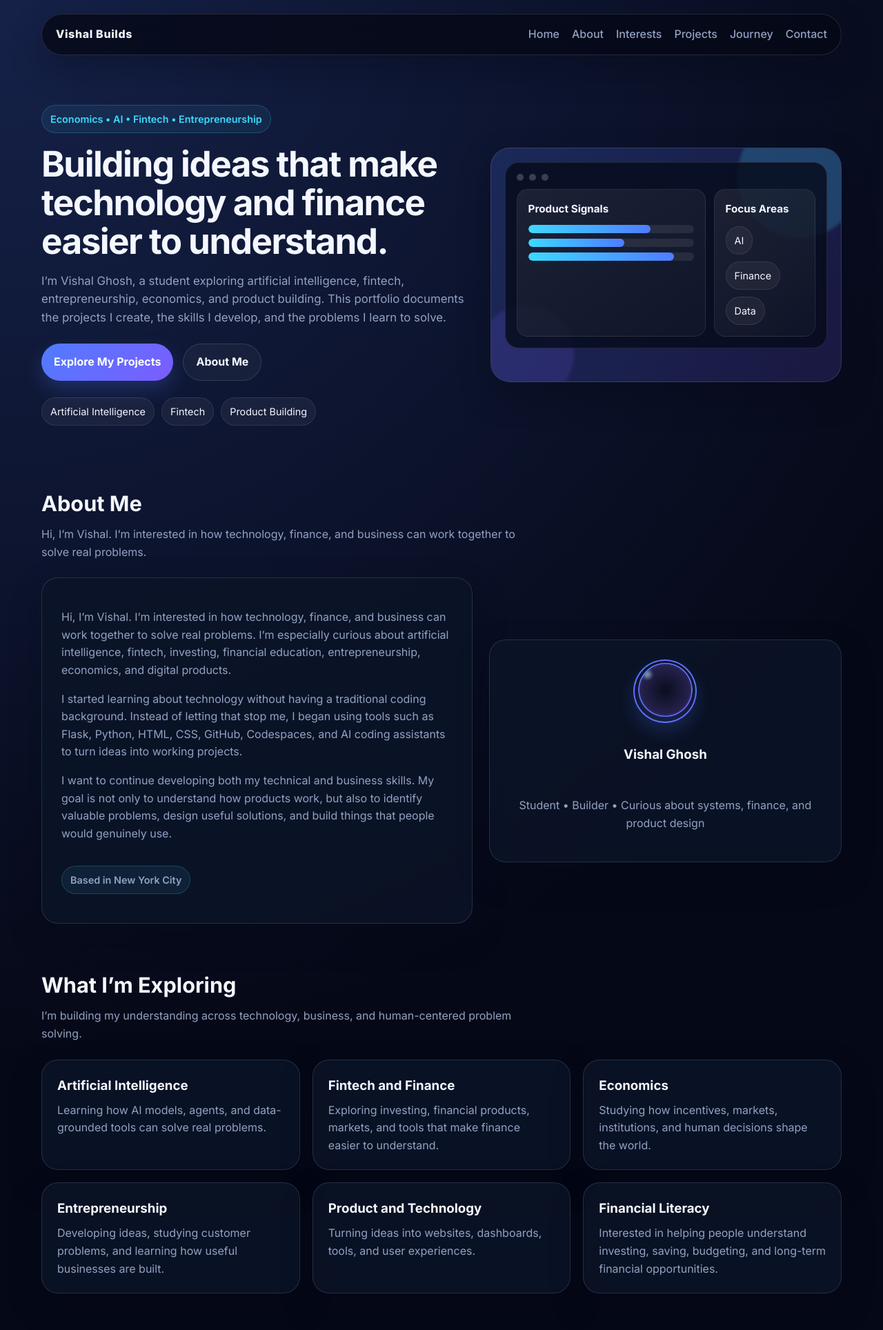
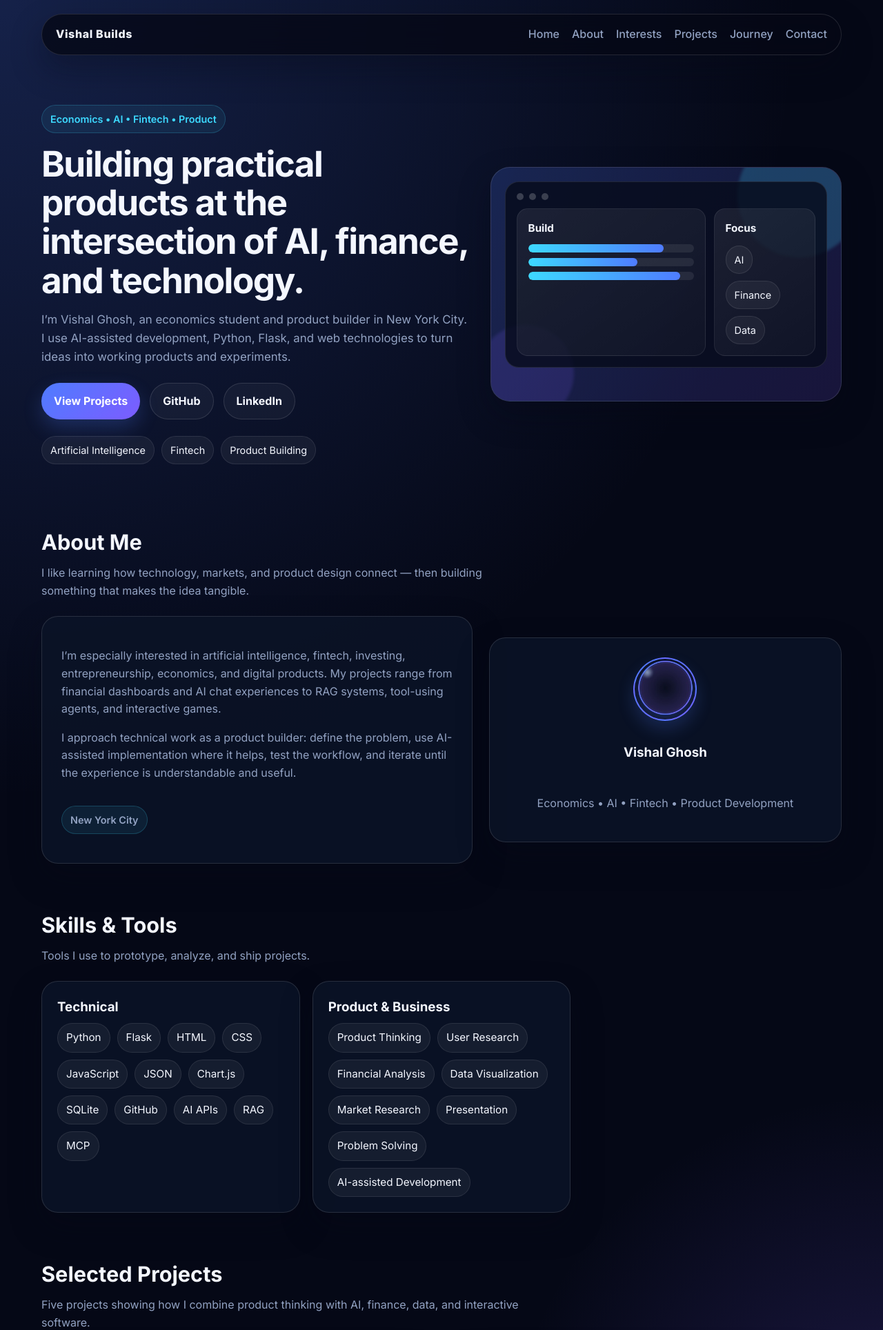
Before and after one commit to vishalg7443-gif/my-portfolio, a Flask app: page / in a window 1280 px wide. Shown: the top 1928 px of the page at 69% size. Run offline with Flask 3, Linux system fonts and the light colour scheme.

Commit message:
Polish Flask portfolio for resume use

```diff
--- a/templates/index.html
+++ b/templates/index.html
@@ -1,163 +1,76 @@
 {% extends 'base.html' %}
 
-{% block title %}Vishal Builds | Portfolio{% endblock %}
+{% block title %}Vishal Ghosh | Portfolio{% endblock %}
 
 {% block content %}
 <section class="hero" id="top">
   <div class="hero-copy">
-        <div class="eyebrow">Economics • AI • Fintech • Entrepreneurship</div>
-        <h1>Building ideas that make technology and finance easier to understand.</h1>
-        <p>I’m Vishal Ghosh, a student exploring artificial intelligence, fintech, entrepreneurship, economics, and product building. This portfolio documents the projects I create, the skills I develop, and the problems I learn to solve.</p>
+    <div class="eyebrow">Economics • AI • Fintech • Product</div>
+    <h1>Building practical products at the intersection of AI, finance, and technology.</h1>
+    <p>I’m Vishal Ghosh, an economics student and product builder in New York City. I use AI-assisted development, Python, Flask, and web technologies to turn ideas into working products and experiments.</p>
     <div class="hero-actions">
-            <a class="button button-primary" href="#projects">Explore My Projects</a>
-            <a class="button button-secondary" href="#about">About Me</a>
+      <a class="button button-primary" href="#projects">View Projects</a>
+      <a class="button button-secondary" href="https://github.com/vishalg7443-gif" target="_blank" rel="noreferrer">GitHub</a>
+      <a class="button button-secondary" href="https://www.linkedin.com/in/vishal-gh/" target="_blank" rel="noreferrer">LinkedIn</a>
     </div>
-        <div class="badge-row" aria-label="Core interests">
-            <span class="badge">Artificial Intelligence</span>
-            <span class="badge">Fintech</span>
-            <span class="badge">Product Building</span>
+    <div class="badge-row"><span class="badge">Artificial Intelligence</span><span class="badge">Fintech</span><span class="badge">Product Building</span></div>
   </div>
-    </div>
-
   <div class="hero-visual" aria-hidden="true">
     <div class="dashboard">
       <div class="window-bar"><span></span><span></span><span></span></div>
       <div class="dashboard-grid">
-                <div class="panel">
-                    <h3>Product Signals</h3>
-                    <div class="chart-bar"><span style="width: 74%"></span></div>
-                    <div class="chart-bar"><span style="width: 58%"></span></div>
-                    <div class="chart-bar"><span style="width: 88%"></span></div>
-                </div>
-                <div class="panel">
-                    <h3>Focus Areas</h3>
-                    <div class="badge-row">
-                        <span class="badge">AI</span>
-                        <span class="badge">Finance</span>
-                        <span class="badge">Data</span>
-                    </div>
-                </div>
+        <div class="panel"><h3>Build</h3><div class="chart-bar"><span style="width:82%"></span></div><div class="chart-bar"><span style="width:66%"></span></div><div class="chart-bar"><span style="width:92%"></span></div></div>
+        <div class="panel"><h3>Focus</h3><div class="badge-row"><span class="badge">AI</span><span class="badge">Finance</span><span class="badge">Data</span></div></div>
       </div>
     </div>
   </div>
 </section>
 
-{% if added %}
-<section class="section" aria-label="Entry saved notice">
-    <div class="empty-state" style="border-color: rgba(110,240,200,0.4); color: var(--text);">
-        Your entry was saved and added to the portfolio.
-    </div>
-</section>
-{% endif %}
-
 <section class="section" id="about">
-    <div class="section-heading">
-        <h2>About Me</h2>
-        <p>Hi, I’m Vishal. I’m interested in how technology, finance, and business can work together to solve real problems.</p>
-    </div>
+  <div class="section-heading"><h2>About Me</h2><p>I like learning how technology, markets, and product design connect — then building something that makes the idea tangible.</p></div>
   <div class="about-grid">
     <article class="about-card">
-            <p>Hi, I’m Vishal. I’m interested in how technology, finance, and business can work together to solve real problems. I’m especially curious about artificial intelligence, fintech, investing, financial education, entrepreneurship, economics, and digital products.</p>
-            <p>I started learning about technology without having a traditional coding background. Instead of letting that stop me, I began using tools such as Flask, Python, HTML, CSS, GitHub, Codespaces, and AI coding assistants to turn ideas into working projects.</p>
-            <p>I want to continue developing both my technical and business skills. My goal is not only to understand how products work, but also to identify valuable problems, design useful solutions, and build things that people would genuinely use.</p>
-            <p class="eyebrow" style="margin-top: 20px;">Based in New York City</p>
+      <p>I’m especially interested in artificial intelligence, fintech, investing, entrepreneurship, economics, and digital products. My projects range from financial dashboards and AI chat experiences to RAG systems, tool-using agents, and interactive games.</p>
+      <p>I approach technical work as a product builder: define the problem, use AI-assisted implementation where it helps, test the workflow, and iterate until the experience is understandable and useful.</p>
+      <p class="eyebrow" style="margin-top:20px;">New York City</p>
     </article>
-        <aside class="profile-card about-card" aria-label="Profile summary">
-            <img src="{{ url_for('static', filename='images/profile.jpg') }}" alt="Vishal Ghosh" class="avatar avatar-image">
-            <h3>Vishal Ghosh</h3>
-            <p>Student • Builder • Curious about systems, finance, and product design</p>
-        </aside>
-    </div>
-</section>
-
-<section class="section" id="interests">
-    <div class="section-heading">
-        <h2>What I’m Exploring</h2>
-        <p>I’m building my understanding across technology, business, and human-centered problem solving.</p>
-    </div>
-    <div class="interests-grid">
-        <article class="interest-card"><h3>Artificial Intelligence</h3><p>Learning how AI models, agents, and data-grounded tools can solve real problems.</p></article>
-        <article class="interest-card"><h3>Fintech and Finance</h3><p>Exploring investing, financial products, markets, and tools that make finance easier to understand.</p></article>
-        <article class="interest-card"><h3>Economics</h3><p>Studying how incentives, markets, institutions, and human decisions shape the world.</p></article>
-        <article class="interest-card"><h3>Entrepreneurship</h3><p>Developing ideas, studying customer problems, and learning how useful businesses are built.</p></article>
-        <article class="interest-card"><h3>Product and Technology</h3><p>Turning ideas into websites, dashboards, tools, and user experiences.</p></article>
-        <article class="interest-card"><h3>Financial Literacy</h3><p>Interested in helping people understand investing, saving, budgeting, and long-term financial opportunities.</p></article>
+    <aside class="profile-card about-card"><img src="{{ url_for('static', filename='images/profile.jpg') }}" alt="Vishal Ghosh" class="avatar avatar-image"><h3>Vishal Ghosh</h3><p>Economics • AI • Fintech • Product Development</p></aside>
   </div>
 </section>
 
 <section class="section" id="skills">
-    <div class="section-heading">
-        <h2>Skills I’m Building</h2>
-        <p>These are tools and skills I’m actively learning and developing through projects.</p>
-    </div>
+  <div class="section-heading"><h2>Skills & Tools</h2><p>Tools I use to prototype, analyze, and ship projects.</p></div>
   <div class="skills-grid">
-        <article class="skill-card">
-            <h3>Technical</h3>
-            <div class="skill-list">
-                <span class="skill-pill">Flask</span><span class="skill-pill">Python</span><span class="skill-pill">HTML</span><span class="skill-pill">CSS</span><span class="skill-pill">GitHub</span><span class="skill-pill">GitHub Codespaces</span><span class="skill-pill">JSON</span><span class="skill-pill">Chart.js</span><span class="skill-pill">SQLite</span><span class="skill-pill">AI APIs</span>
-            </div>
-        </article>
-        <article class="skill-card">
-            <h3>Product and Business</h3>
-            <div class="skill-list">
-                <span class="skill-pill">User research</span><span class="skill-pill">Product thinking</span><span class="skill-pill">Financial analysis</span><span class="skill-pill">Data visualization</span><span class="skill-pill">Entrepreneurship</span><span class="skill-pill">Presentation</span><span class="skill-pill">Problem solving</span><span class="skill-pill">AI-assisted development</span>
-            </div>
-        </article>
+    <article class="skill-card"><h3>Technical</h3><div class="skill-list"><span class="skill-pill">Python</span><span class="skill-pill">Flask</span><span class="skill-pill">HTML</span><span class="skill-pill">CSS</span><span class="skill-pill">JavaScript</span><span class="skill-pill">JSON</span><span class="skill-pill">Chart.js</span><span class="skill-pill">SQLite</span><span class="skill-pill">GitHub</span><span class="skill-pill">AI APIs</span><span class="skill-pill">RAG</span><span class="skill-pill">MCP</span></div></article>
+    <article class="skill-card"><h3>Product & Business</h3><div class="skill-list"><span class="skill-pill">Product Thinking</span><span class="skill-pill">User Research</span><span class="skill-pill">Financial Analysis</span><span class="skill-pill">Data Visualization</span><span class="skill-pill">Market Research</span><span class="skill-pill">Presentation</span><span class="skill-pill">Problem Solving</span><span class="skill-pill">AI-assisted Development</span></div></article>
   </div>
 </section>
 
 <section class="section" id="projects">
-    <div class="section-heading">
-        <h2>Projects and Experiments</h2>
-        <p>Each project represents something new I learned, tested, or built. This portfolio is a record of my progress—not just the finished results.</p>
-    </div>
-
-    {% if entries %}
+  <div class="section-heading"><h2>Selected Projects</h2><p>Five projects showing how I combine product thinking with AI, finance, data, and interactive software.</p></div>
   <div class="projects-grid">
     {% for entry in entries %}
     <article class="project-card">
-            <div class="project-meta">
-                <span class="tag">Project {{ loop.index }}</span>
-                {% for tag in get_entry_tags(entry) %}
-                <span class="tag">{{ tag }}</span>
-                {% endfor %}
-                <span class="tag">{{ entry.date or 'Undated' }}</span>
-            </div>
+      <div class="project-meta"><span class="tag">Project {{ loop.index }}</span>{% for tag in get_entry_tags(entry) %}<span class="tag">{{ tag }}</span>{% endfor %}</div>
       <h3>{{ entry.title }}</h3>
-            <p><strong>What I built</strong><br>{{ entry.summary }}</p>
-            {% if entry.learned %}<p><strong>What I learned</strong><br>{{ entry.learned }}</p>{% endif %}
-            {% if entry.coolest %}<p><strong>Coolest thing</strong><br>{{ entry.coolest }}</p>{% endif %}
-            <div class="project-image" role="img" aria-label="Project preview for {{ entry.title }}">
-                {% if entry.screenshot %}<img src="{{ entry.screenshot }}" alt="Screenshot for {{ entry.title }}">{% else %}<span>Project preview</span>{% endif %}
-            </div>
+      <p>{{ entry.summary }}</p>
+      {% if entry.learned %}<p><strong>Skills used</strong><br>{{ entry.learned }}</p>{% endif %}
+      <div class="project-image" role="img" aria-label="Project preview for {{ entry.title }}">{% if entry.screenshot %}<img src="{{ entry.screenshot }}" alt="Screenshot for {{ entry.title }}">{% else %}<span>Project preview</span>{% endif %}</div>
       <div class="project-links">
-                <a href="/entry/{{ loop.index0 }}">View details</a>
+        <a href="/entry/{{ loop.index0 }}">Details</a>
         {% if entry.project_link %}<a href="{{ entry.project_link }}" target="_blank" rel="noreferrer">Project link</a>{% endif %}
         {% if entry.github_link %}<a href="{{ entry.github_link }}" target="_blank" rel="noreferrer">GitHub</a>{% endif %}
       </div>
     </article>
     {% endfor %}
   </div>
-    {% else %}
-    <div class="empty-state"><p>My next project will appear here.</p></div>
-    {% endif %}
 </section>
 
-<section class="section" id="journey">
-    <div class="section-heading"><h2>My Building Journey</h2><p>A brief timeline of how this portfolio and my skills are growing.</p></div>
-    <div class="timeline">
-        <article class="timeline-card"><h3>1. Learning the foundations</h3><p>Understanding Flask, routes, templates, HTML, CSS, and how a web application fits together.</p></article>
-        <article class="timeline-card"><h3>2. Working with data</h3><p>Using JSON, forms, dashboards, and charts to turn information into something visual and useful.</p></article>
-        <article class="timeline-card"><h3>3. Building with AI</h3><p>Learning how AI tools can help create, explain, and improve applications while still reviewing and understanding the work.</p></article>
-        <article class="timeline-card"><h3>4. Becoming a stronger builder</h3><p>Combining economics, business thinking, product design, and technology to create projects with real-world value.</p></article>
-    </div>
-</section>
-
-<section class="section">
+<section class="section" id="contact">
   <article class="goal-card">
-        <h2>What I Want to Build Next</h2>
-        <p>I want to create tools at the intersection of AI, finance, and education—especially products that make complicated information easier for everyday people to understand and use.</p>
-        <div class="callout">Current focus: becoming better at turning an idea into a complete, usable product.</div>
+    <h2>Let’s Connect</h2>
+    <p>I’m interested in opportunities involving AI, fintech, product development, business, and technology.</p>
+    <div class="hero-actions"><a class="button button-primary" href="mailto:vishalg7443@gmail.com">Email Me</a><a class="button button-secondary" href="https://www.linkedin.com/in/vishal-gh/" target="_blank" rel="noreferrer">LinkedIn</a><a class="button button-secondary" href="https://github.com/vishalg7443-gif" target="_blank" rel="noreferrer">GitHub</a></div>
   </article>
 </section>
 {% endblock %}
```
Lines whose indentation alone changed are shown as unchanged.
